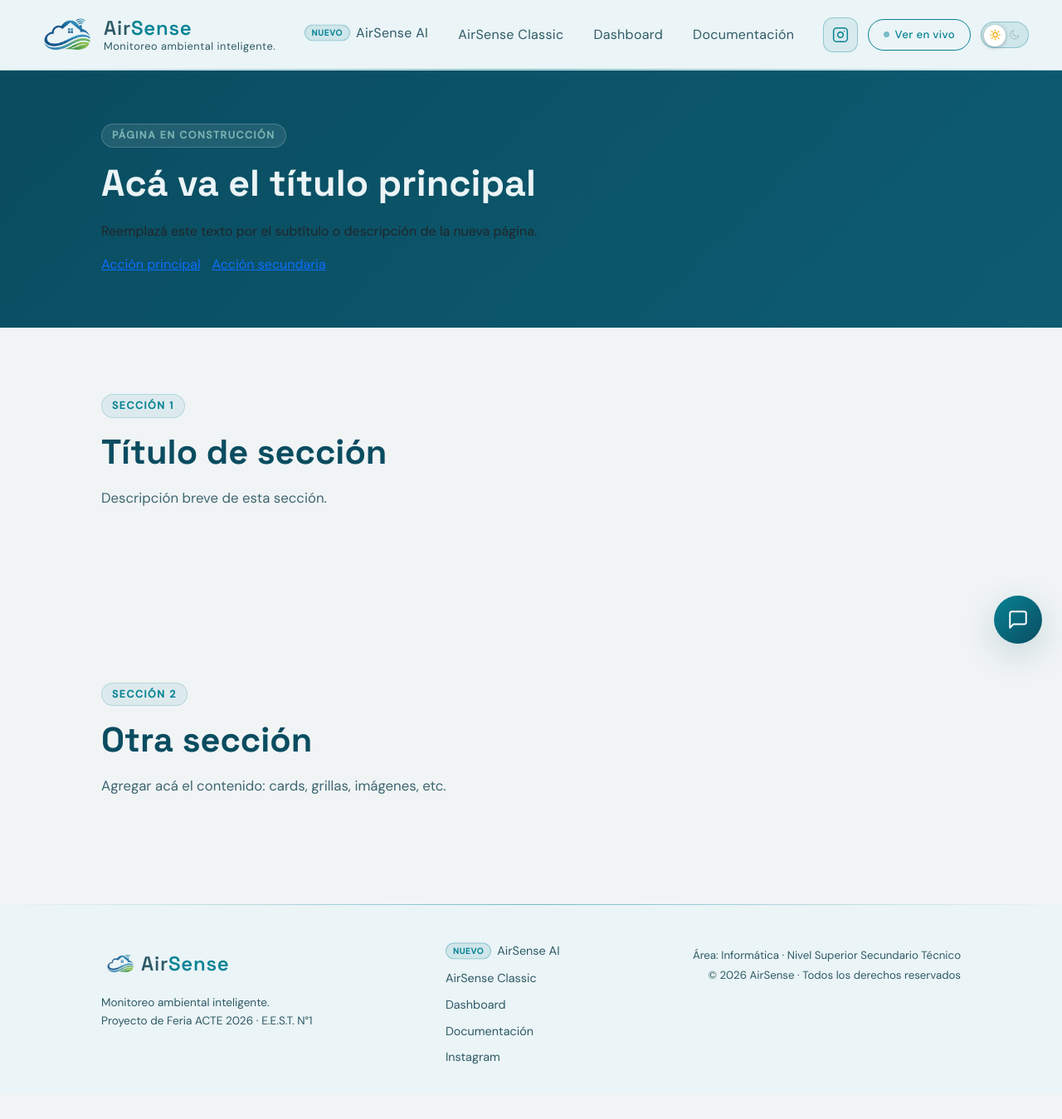
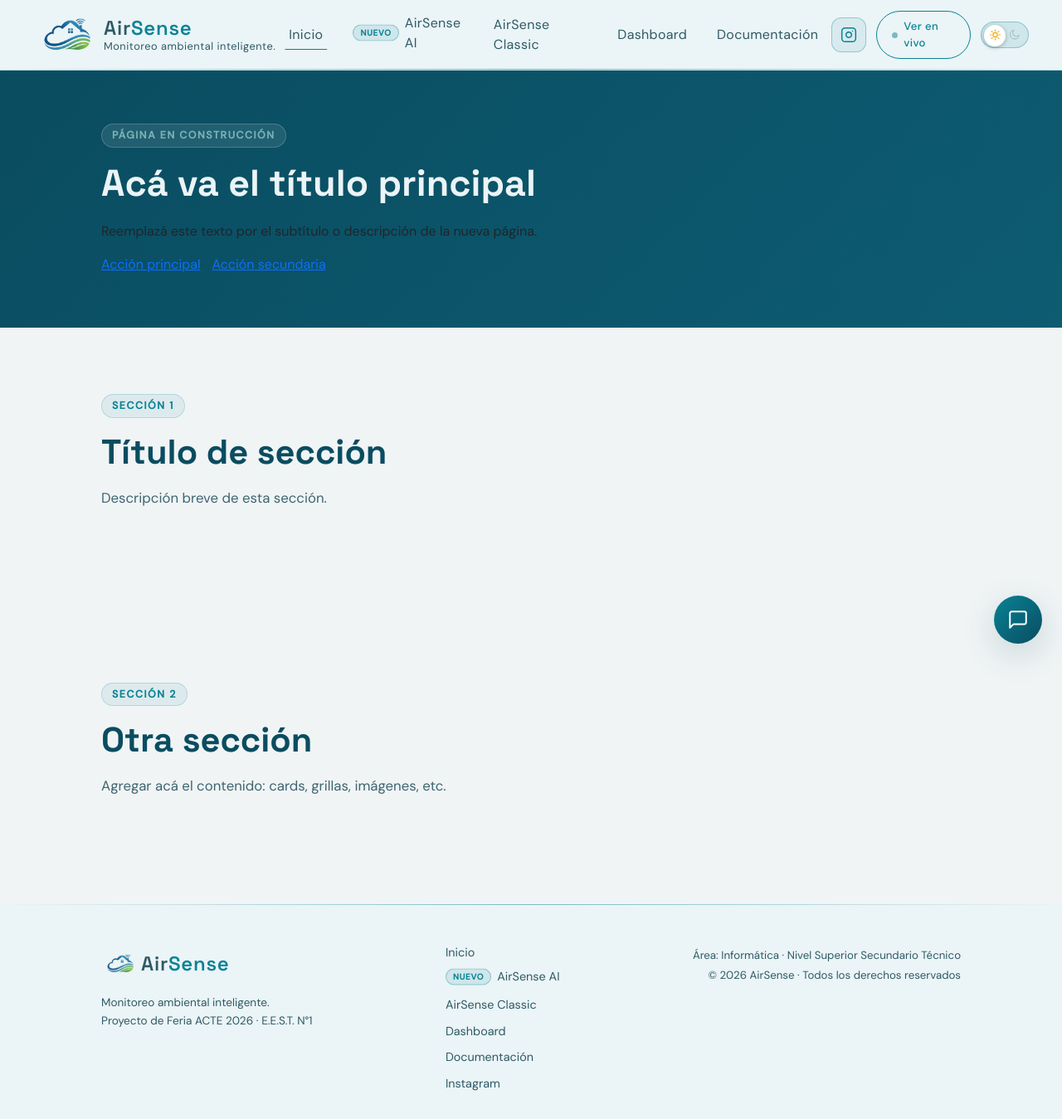
Before and after one commit to GustavoEstevez/Sistema_AirSense-, a Django app: template Project/Api/templates/Inicio.html in a window 1280 px wide. Shown: the whole page at 83% size. Before the commit the page ends 1283 px from the top, so only its background shows below. Run offline with Django 5.2, Linux system fonts and the light colour scheme; the template is opened without the code that fills it, so the values that code supplies are empty.

Commit message:
New Home

```diff
--- a/Project/Api/templates/AirSenseAI.html
+++ b/Project/Api/templates/AirSenseAI.html
@@ -65,6 +65,7 @@
       </span>
     </a>
     <nav id="siteNav">
+      <a href="{% url 'HomeBeta' %}" class="nav-link {% if request.resolver_match.url_name == 'HomeBeta' %}active{% endif %}">Inicio</a>
       <a href="{% url 'HomeAI' %}" class="nav-link {% if request.resolver_match.url_name == 'HomeAI' %}active{% endif %}"><span class="nav-badge">Nuevo</span><span class="nav-badge-text">AirSense AI</span></a>
       <a href="{% url 'Home' %}" class="nav-link {% if request.resolver_match.url_name == 'Home' %}active{% endif %}">AirSense Classic</a>
       <a href="{% url 'dashboard:home' %}" class="nav-link {% if request.resolver_match.namespace == 'dashboard' %}active{% endif %}">Dashboard</a>
@@ -863,6 +864,7 @@
           <p>Monitoreo ambiental inteligente.<br>Proyecto de Feria ACTE 2026 · E.E.S.T. N°1</p>
         </div>
         <div class="footer-links">
+          <a href="{% url 'HomeBeta' %}">Inicio</a>
           <a href="{% url 'HomeAI' %}" class="footer-link-ai"><span class="nav-badge">Nuevo</span><span class="nav-badge-text">AirSense AI</span></a>
           <a href="{% url 'Home' %}">AirSense Classic</a>
           <a href="{% url 'dashboard:home' %}">Dashboard</a>
--- a/Project/Api/templates/AirSenseClassic.html
+++ b/Project/Api/templates/AirSenseClassic.html
@@ -64,6 +64,7 @@
       </span>
     </a>
     <nav id="siteNav">
+      <a href="{% url 'HomeBeta' %}" class="nav-link {% if request.resolver_match.url_name == 'HomeBeta' %}active{% endif %}">Inicio</a>
       <a href="{% url 'HomeAI' %}" class="nav-link {% if request.resolver_match.url_name == 'HomeAI' %}active{% endif %}"><span class="nav-badge">Nuevo</span><span class="nav-badge-text">AirSense AI</span></a>
       <a href="{% url 'Home' %}" class="nav-link {% if request.resolver_match.url_name == 'Home' %}active{% endif %}">AirSense Classic</a>
       <a href="{% url 'dashboard:home' %}" class="nav-link {% if request.resolver_match.namespace == 'dashboard' %}active{% endif %}">Dashboard</a>
@@ -574,6 +575,7 @@
           <p>Monitoreo ambiental inteligente.<br>Proyecto de Feria ACTE 2026 · E.E.S.T. N°1</p>
         </div>
         <div class="footer-links">
+          <a href="{% url 'HomeBeta' %}">Inicio</a>
           <a href="{% url 'HomeAI' %}" class="footer-link-ai"><span class="nav-badge">Nuevo</span><span class="nav-badge-text">AirSense AI</span></a>
           <a href="{% url 'Home' %}">AirSense Classic</a>
           <a href="{% url 'dashboard:home' %}">Dashboard</a>
--- a/Project/Api/templates/Inicio.html
+++ b/Project/Api/templates/Inicio.html
@@ -4,7 +4,7 @@
 <head>
   <meta charset="UTF-8" />
   <meta name="viewport" content="width=device-width, initial-scale=1.0"/>
-  <title>AirSense - Nueva Home</title>
+  <title>AirSense - Inicio</title>
   <script>
     (function () {
       var root = document.documentElement;
@@ -73,6 +73,7 @@
       </span>
     </a>
     <nav id="siteNav">
+      <a href="{% url 'HomeBeta' %}" class="nav-link active">Inicio</a>
       <a href="{% url 'HomeAI' %}" class="nav-link {% if request.resolver_match.url_name == 'HomeAI' %}active{% endif %}"><span class="nav-badge">Nuevo</span><span class="nav-badge-text">AirSense AI</span></a>
       <a href="{% url 'Home' %}" class="nav-link {% if request.resolver_match.url_name == 'Home' %}active{% endif %}">AirSense Classic</a>
       <a href="{% url 'dashboard:home' %}" class="nav-link {% if request.resolver_match.namespace == 'dashboard' %}active{% endif %}">Dashboard</a>
@@ -145,6 +146,7 @@
           <p>Monitoreo ambiental inteligente.<br>Proyecto de Feria ACTE 2026 · E.E.S.T. N°1</p>
         </div>
         <div class="footer-links">
+          <a href="{% url 'HomeBeta' %}">Inicio</a>
           <a href="{% url 'HomeAI' %}" class="footer-link-ai"><span class="nav-badge">Nuevo</span><span class="nav-badge-text">AirSense AI</span></a>
           <a href="{% url 'Home' %}">AirSense Classic</a>
           <a href="{% url 'dashboard:home' %}">Dashboard</a>
--- a/Project/Api/templates/Pages/documentacion.html
+++ b/Project/Api/templates/Pages/documentacion.html
@@ -67,6 +67,7 @@
       </span>
     </a>
     <nav id="siteNav">
+      <a href="{% url 'HomeBeta' %}" class="nav-link {% if request.resolver_match.url_name == 'HomeBeta' %}active{% endif %}">Inicio</a>
       <a href="{% url 'HomeAI' %}" class="nav-link {% if request.resolver_match.url_name == 'HomeAI' %}active{% endif %}"><span class="nav-badge">Nuevo</span><span class="nav-badge-text">AirSense AI</span></a>
       <a href="{% url 'Home' %}" class="nav-link {% if request.resolver_match.url_name == 'Home' %}active{% endif %}">AirSense Classic</a>
       <a href="{% url 'dashboard:home' %}" class="nav-link {% if request.resolver_match.namespace == 'dashboard' %}active{% endif %}">Dashboard</a>
--- a/Project/Api/views.py
+++ b/Project/Api/views.py
@@ -1,13 +1,13 @@
 from django.shortcuts import render, redirect
 
 def Home(request):
-    return render(request, 'Home.html')
+    return render(request, 'AirSenseClassic.html')
 
 def HomeAI(request):
-    return render(request, 'HomeAI.html')
+    return render(request, 'AirSenseAI.html')
 
 def HomeBeta(request):
-    return render(request, 'HomeBeta.html')
+    return render(request, 'Inicio.html')
 
 def dashboard(request):
     return redirect('dashboard:home')
--- a/Project/core/templates/core/dashboard.html
+++ b/Project/core/templates/core/dashboard.html
@@ -69,6 +69,7 @@
       </span>
     </a>
     <nav id="siteNav">
+      <a href="{% url 'HomeBeta' %}" class="nav-link">Inicio</a>
       <a href="{% url 'HomeAI' %}" class="nav-link"><span class="nav-badge">Nuevo</span><span class="nav-badge-text">AirSense AI</span></a>
       <a href="{% url 'Home' %}" class="nav-link">AirSense Classic</a>
       <a href="{% url 'dashboard:home' %}" class="nav-link active">Dashboard</a>
```
